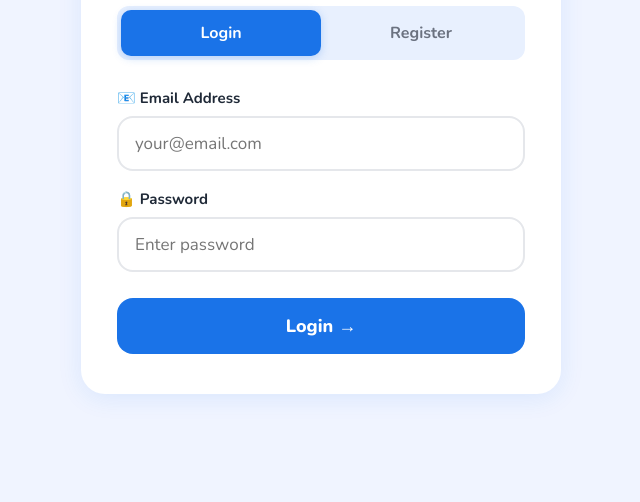
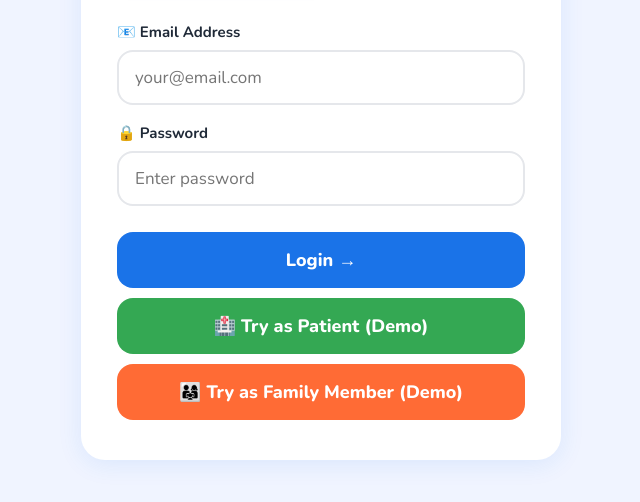
Before and after one commit to nawaz76158-maker/HealTech_connect, a website: page public/index.html in a window 1280 px wide. Shown: the part 258-760 px from the top of the page, without its empty margins (319-959 px from the left). Drawn offline with nearby package versions, Linux system fonts and the light colour scheme.

Commit message:
Added guest account and instructions feature

```diff
--- a/public/index.html
+++ b/public/index.html
@@ -170,6 +170,15 @@
       <input type="password" id="loginPassword" placeholder="Enter password"/>
     </div>
     <button class="btn" onclick="loginUser()">Login →</button>
+    <button class="btn" onclick="guestPatient()"
+style="background:#34a853; margin-top:10px;">
+  🏥 Try as Patient (Demo)
+</button>
+
+<button class="btn" onclick="guestFamily()"
+style="background:#ff6b35; margin-top:10px;">
+  👨‍👩‍👧 Try as Family Member (Demo)
+</button>
     <div class="msg" id="loginMsg"></div>
   </div>
 
@@ -215,6 +224,27 @@
 </div>
 
 <script>
+
+  function guestPatient() {
+    localStorage.setItem('user', JSON.stringify({
+      id: 1,
+      name: 'Guest Patient',
+      role: 'patient',
+      email: 'guest@demo.com'
+    }));
+    window.location.href = 'patient.html';
+  }
+
+  function guestFamily() {
+    localStorage.setItem('user', JSON.stringify({
+      id: 2,
+      name: 'Guest Family',
+      role: 'family',
+      email: 'guest@demo.com'
+    }));
+    window.location.href = 'family.html';
+  }
+
   function showTab(tab) {
     document.getElementById('loginForm').classList.toggle('active', tab === 'login');
     document.getElementById('registerForm').classList.toggle('active', tab === 'register');
--- a/server.js
+++ b/server.js
@@ -18,7 +18,7 @@ app.use('/api/family', familyRoutes);
 
 app.get('/api/test', (req, res) => {
   res.json({ message: 'Backend is working!' });
-});
+})
 
 app.listen(3000, () => {
   console.log('Server running on port 3000');
```
Also changed, not shown: public/patient.html (+17 -0 lines).
